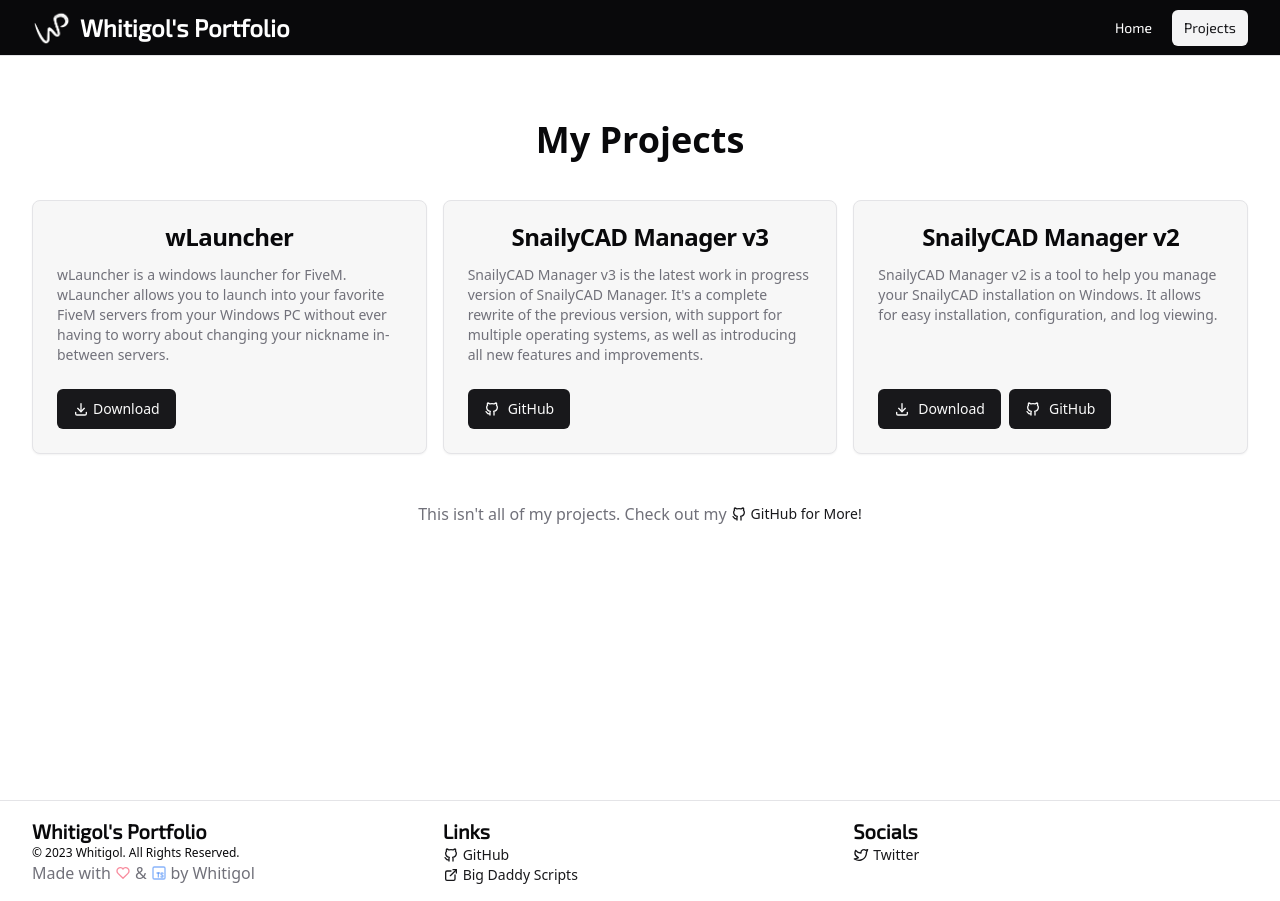
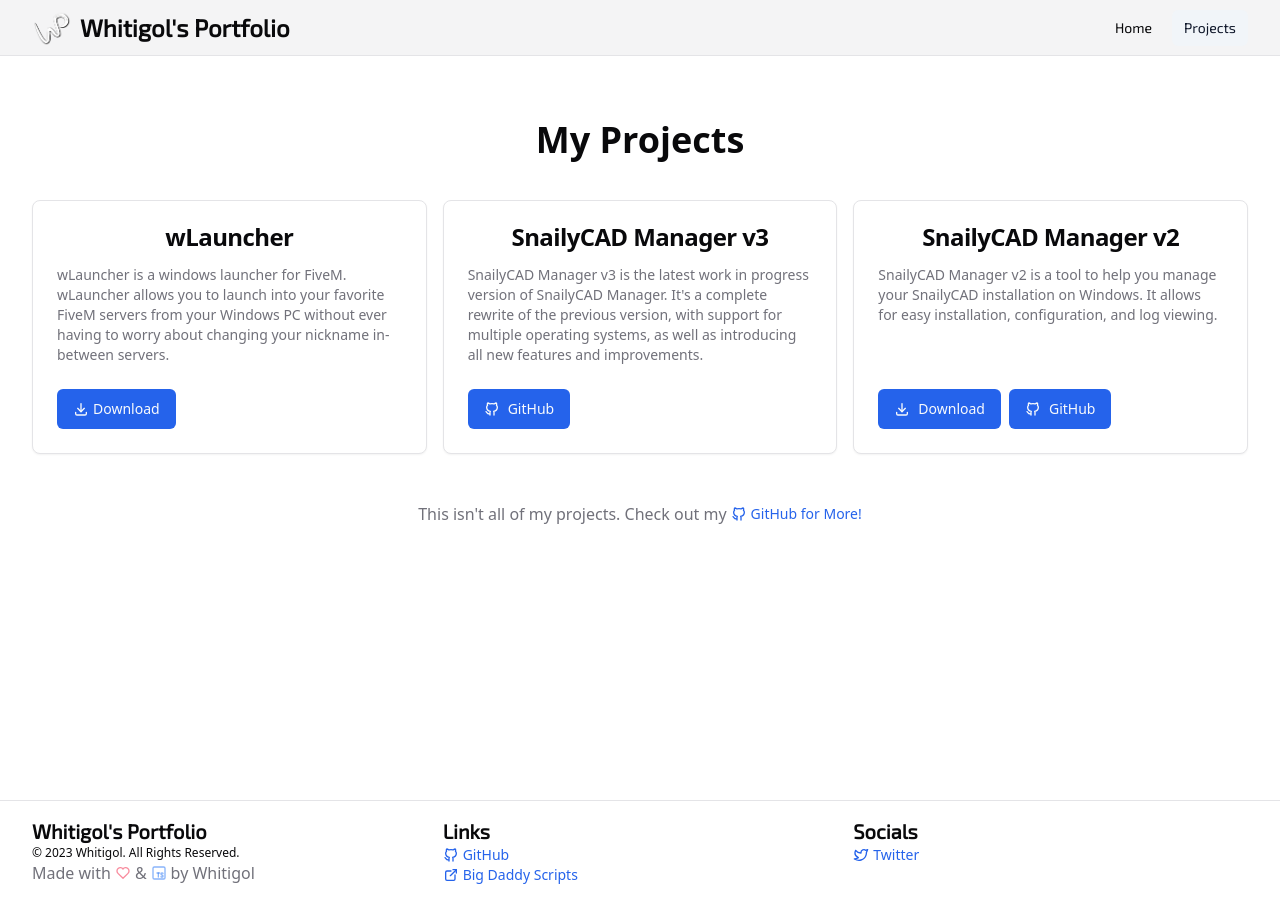
Before and after one commit to whitigol/whitigol.me, a React (Vite) app: page /projects in a window 1280 px wide. Built offline with nearby package versions, Linux system fonts and the light colour scheme.

Commit message:
🧹 chore: update theme (#10)

```diff
--- a/src/components/pages/global/layout/header.tsx
+++ b/src/components/pages/global/layout/header.tsx
@@ -27,7 +27,7 @@ export default function LayoutHeader() {
 		<div className="container flex flex-row items-center justify-between">
 			<Link to="/" className="flex flex-row items-center gap-2">
 				<img src="/logo.png" alt="Whitigol's Logo" className="size-10" />
-				<h1 className="font-whitigol text-2xl font-bold text-white">
+				<h1 className="font-whitigol text-2xl font-bold text-foreground">
 					Whitigol's Portfolio
 				</h1>
 			</Link>
@@ -36,7 +36,7 @@ export default function LayoutHeader() {
 					<Link
 						key={link.name}
 						to={link.path}
-						className={`font-whitigol text-white ${
+						className={`font-whitigol text-foreground ${
 							pathname === link.path ? "underline" : ""
 						}`}
 					>
@@ -67,7 +67,7 @@ export default function LayoutHeader() {
 								<Link
 									key={link.name}
 									to={link.path}
-									className={`font-whitigol text-white decoration-transparent ${
+									className={`font-whitigol text-foreground decoration-transparent ${
 										pathname === link.path ? "underline" : ""
 									}`}
 								>
--- a/src/components/pages/global/layout/index.tsx
+++ b/src/components/pages/global/layout/index.tsx
@@ -5,7 +5,7 @@ import LayoutFooter from "./footer";
 export default function Layout(props: PropsWithChildren) {
 	return (
 		<div className="flex min-h-[100vh] flex-col">
-			<header className="fixed top-0 z-10 flex h-14 w-full flex-row items-center border-b bg-zinc-950">
+			<header className="fixed top-0 z-10 flex h-14 w-full flex-row items-center border-b bg-accent">
 				<LayoutHeader />
 			</header>
 			<main className="container min-h-screen">{props.children}</main>
--- a/src/index.css
+++ b/src/index.css
@@ -6,63 +6,47 @@
 	:root {
 		--background: 0 0% 100%;
 		--foreground: 240 10% 3.9%;
-
-		--card: 0 0% 97%;
-		--card-foreground: 240 10% 3.9%;
-
-		--popover: 0 0% 97%;
-		--popover-foreground: 240 10% 3.9%;
-
-		--primary: 240 5.9% 10%;
-		--primary-foreground: 0 0% 98%;
-
-		--secondary: 240 4.8% 95.9%;
-		--secondary-foreground: 240 5.9% 10%;
-
 		--muted: 240 4.8% 95.9%;
 		--muted-foreground: 240 3.8% 46.1%;
-
+		--popover: 0 0% 100%;
+		--popover-foreground: 240 10% 3.9%;
+		--card: 0 0% 100%;
+		--card-foreground: 240 10% 3.9%;
+		--border: 240 5.9% 90%;
+		--input: 240 5.9% 90%;
+		--primary: 221.2 83.2% 53.3%;
+		--primary-foreground: 210 40% 98%;
+		--secondary: 210 40% 96.1%;
+		--secondary-foreground: 222.2 47.4% 11.2%;
 		--accent: 240 4.8% 95.9%;
 		--accent-foreground: 240 5.9% 10%;
-
 		--destructive: 0 84.2% 60.2%;
 		--destructive-foreground: 0 0% 98%;
-
-		--border: 240 5.9% 90%;
-		--input: 240 5.9% 90%;
-		--ring: 240 10% 3.9%;
-
+		--ring: 240 5.9% 10%;
 		--radius: 0.5rem;
 	}
 
 	.dark {
-		--background: 240 10% 3.9%;
-		--foreground: 0 0% 98%;
-
-		--card: 240 10% 5%;
-		--card-foreground: 0 0% 98%;
-
-		--popover: 240 10% 5%;
-		--popover-foreground: 0 0% 98%;
-
-		--primary: 0 0% 98%;
-		--primary-foreground: 240 5.9% 10%;
-
-		--secondary: 240 3.7% 15.9%;
-		--secondary-foreground: 0 0% 98%;
-
-		--muted: 240 3.7% 15.9%;
-		--muted-foreground: 240 5% 64.9%;
-
-		--accent: 240 3.7% 15.9%;
-		--accent-foreground: 0 0% 98%;
-
+		--background: 228 14.29% 6.86%;
+		--foreground: 0 0% 96.08%;
+		--muted: 231.43 11.48% 11.96%;
+		--muted-foreground: 229.41 7.91% 42.16%;
+		--popover: 222.86 14% 8%;
+		--popover-foreground: 0 0% 96.08%;
+		--card: 222.86 14.29% 9.61%;
+		--card-foreground: 0 0% 96.08%;
+		--border: 226.67 13.04% 18%;
+		--input: 230.77 10.74% 23.73%;
+		--primary: 212.35 100% 45%;
+		--primary-foreground: 0 0% 100%;
+		--secondary: 231 11% 17%;
+		--secondary-foreground: 0 0% 100%;
+		--accent: 222.86 14.29% 10%;
+		--accent-foreground: 0 0% 100%;
 		--destructive: 0 62.8% 30.6%;
 		--destructive-foreground: 0 0% 98%;
-
-		--border: 240 3.7% 15.9%;
-		--input: 240 3.7% 15.9%;
-		--ring: 240 4.9% 83.9%;
+		--ring: 0 0% 76.92%;
+		--radius: 0.5rem;
 	}
 }
 
--- a/src/routes/index.route.tsx
+++ b/src/routes/index.route.tsx
@@ -150,7 +150,7 @@ function Index() {
 	return (
 		<div className="mb-16 flex flex-col gap-8">
 			<header className="mt-16">
-				<h1 className="text-5xl font-bold text-white">
+				<h1 className="text-5xl font-bold text-foreground">
 					Hi, I'm <span className="font-whitigol">Whitigol</span>
 				</h1>
 				<p className="mt-4 text-muted-foreground">
@@ -164,7 +164,7 @@ function Index() {
 			</header>
 
 			<section>
-				<h2 className="text-3xl font-semibold text-white">About Me</h2>
+				<h2 className="text-3xl font-semibold text-foreground">About Me</h2>
 				<p className="mt-2 text-muted-foreground">
 					With a strong foundation in frontend development and a growing
 					interest in backend technologies, I am dedicated to continuous
@@ -214,7 +214,7 @@ function Index() {
 			</section>
 
 			<section>
-				<h2 className="text-3xl font-semibold text-white">Projects</h2>
+				<h2 className="text-3xl font-semibold text-foreground">Projects</h2>
 				<div className="mt-4">
 					<Link to="/projects">
 						<Button>View All Projects</Button>
@@ -223,7 +223,7 @@ function Index() {
 			</section>
 
 			<section>
-				<h2 className="text-3xl font-semibold text-white">Contact</h2>
+				<h2 className="text-3xl font-semibold text-foreground">Contact</h2>
 				<p className="mt-2 text-muted-foreground">
 					I'm always open to discussing new projects, creative ideas, or
 					opportunities to be part of your vision. Feel free to reach out to me
```
